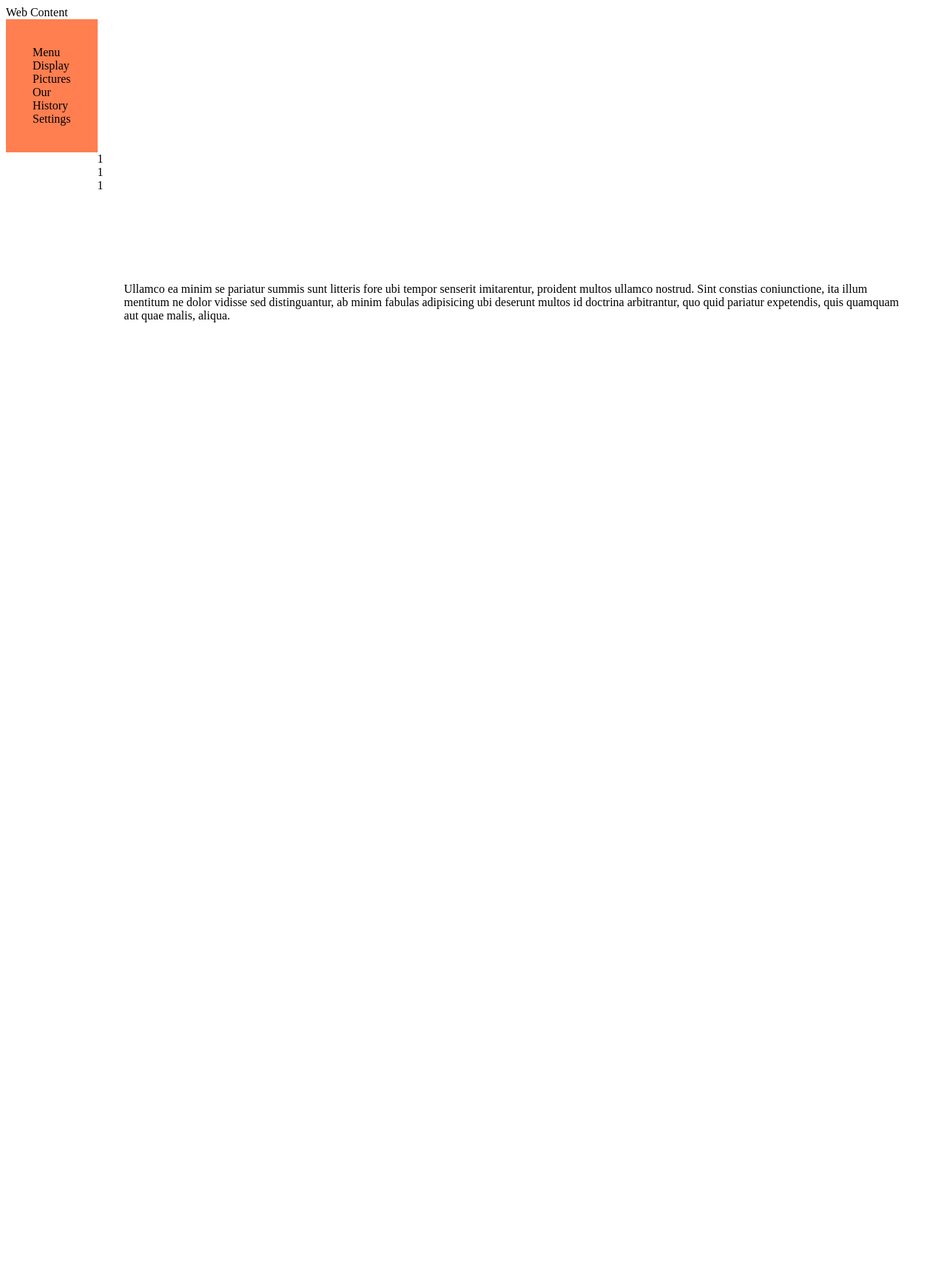
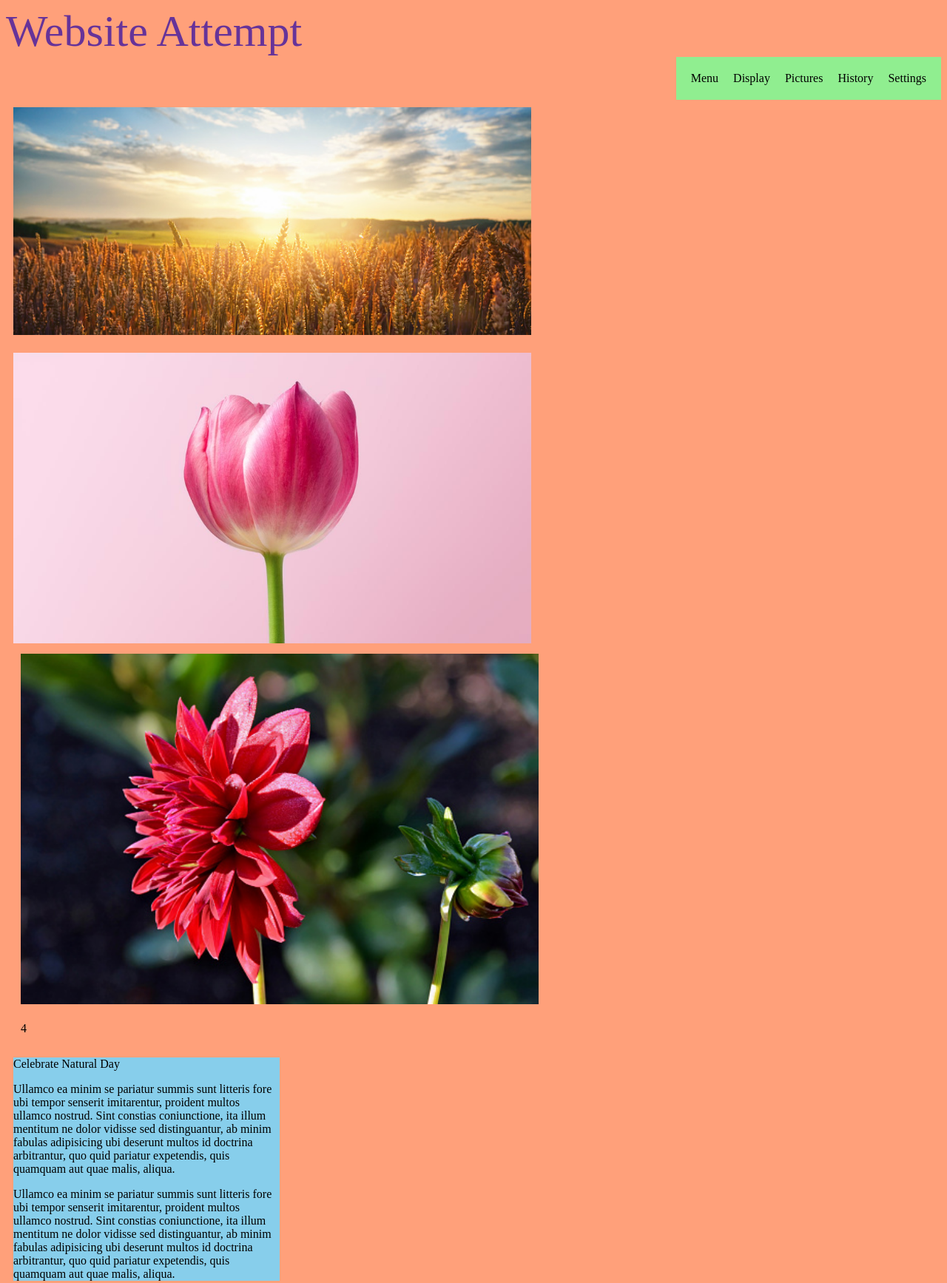
Before and after one commit to Deandrepx/Deandrepx.github.io, a plain HTML site: page Assignments/assignment13.html in a window 1280 px wide. Shown: the whole page at 74% size. Before the commit the page ends 800 px from the top, so only its background shows below. Drawn offline with Linux system fonts and the light colour scheme.

Commit message:
9 update

```diff
--- a/Assignments/assignment13.html
+++ b/Assignments/assignment13.html
@@ -1,51 +1,97 @@
 <!DOCTYPE html>
 <html lang="en-US">
   <head>
-    <title></title>
+    <title>Web Content</title>
     <style>
+      body {
+        background-color: lightSalmon;
+        background-image: image("../images/DOF_002.jpeg");
+      }
       .grid {
         display: grid;
-        grid-template-columns: repeat(3, 1fr);
-        grid-auto-rows: minmax(70px, auto);
-        grid-template-areas:
-        "header header header"
-        "sidenav content content"
+        grid-template-columns: 380px 1fr 100px;
+        grid-auto-rows: minmax (80px, auto);
         }
       .navbar {
-        background-color: coral;
-        padding: 36px;
-        grid-area: ;
+        display: flex;
+        background-color: lightgreen;
+        padding: 10px;
+        grid-column:  3/ 5;
       }
-      .content {
-        background-color:
-        padding: 36px;
-        grid-area: content;
+      header {
+        font-size: 60px;
+        color: rebeccapurple;
       }
+      .title1 {
+        padding: 10px;
+      }
+      .title2 {
+        padding: 10px;
+      }
+      .title3 {
+        padding: 10px;
+      }
+      .title4 {
+        padding: 10px;
+      }
+      .title5 {
+        padding: 10px;
+      }
+      .pics {
+        background-color: ;
+      }
+      .img1 {
+      padding: 10px;
+        border: 30px solid black;
+      }
+      .img2 {
+      padding: 10px;
+      }
+      .img3 {
+      padding: 10px;
+      }
+      .img4 {
+      padding: 10px;
+      }
+
       .mainContent{
-        grid-area: maincontent;
-        padding: 36px;
+        background-color: skyblue;
+        margin: 10px;
+        grid-column: 1 / 4;
+      }
+      img {
+        width: 700px
       }
 
     </style>
   </head>
   <body>
   <main>
-    <header>Web Content</header>
+    <header>Website Attempt</header>
     <div class= "grid">
      <div class="navbar">
-       <nav class="title">Menu</nav>
-       <nav class="title">Display</nav>
-       <nav class="title">Pictures</nav>
-       <nav class="title">Our History</nav>
-       <nav class="title">Settings</nav>
+       <nav class="title1">Menu</nav>
+       <nav class="title2">Display</nav>
+       <nav class="title3">Pictures</nav>
+       <nav class="title4">History</nav>
+       <nav class="title5">Settings</nav>
      </div>
-     <div class="content">
-       <div class="img3"></div>
-       <div class="img3">1</div>
-       <div class="img3">1</div>
-       <div class="img4">1</div>
+     <div class="pics">
+       <div class="img3"><img src ="../images/DOF_002.jpeg" alt= SunField></div>
+       <div class="img3"><img src= "../images/pink-tulip.jpeg" alt= Tulip</div>
+       <div class="img3"><img src= "../images/Shallow_005.jpeg" alt= Flower></div>
+       <div class="img4">4</div>
      </div>
      <div class="mainContent"
+      <h1>Celebrate Natural Day</h1>
+      <p>Ullamco ea minim se pariatur summis sunt litteris fore ubi
+       tempor senserit imitarentur, proident multos ullamco
+       nostrud. Sint constias coniunctione, ita illum mentitum ne
+       dolor vidisse sed distinguantur, ab minim fabulas
+       adipisicing ubi deserunt multos id doctrina arbitrantur, quo
+       quid pariatur expetendis, quis quamquam aut quae malis,
+       aliqua.
+      </p>
       <p>Ullamco ea minim se pariatur summis sunt litteris fore ubi
        tempor senserit imitarentur, proident multos ullamco
        nostrud. Sint constias coniunctione, ita illum mentitum ne
```
Also changed, not shown: Assignments/Assignment9.html (+1 -1 lines), examples/week4/GRRM.html (added, +93 -0 lines), examples/week4/audio-example.html (added, +13 -0 lines), examples/week4/grids.html (+2 -2 lines), port.demo/about_me.html (+1 -0 lines), port.demo/contact.html (+6 -2 lines), images/DOF_002.jpeg (added), images/Shallow_005.jpeg (added), images/app-overall.jpg (added), images/facebook-overall.jpg (added), images/pink-tulip.jpeg (added), images/shield-spin.jpg (added), images/twitter-overall.jpg (added), images/water logo.jpeg (added), 5 other files.
